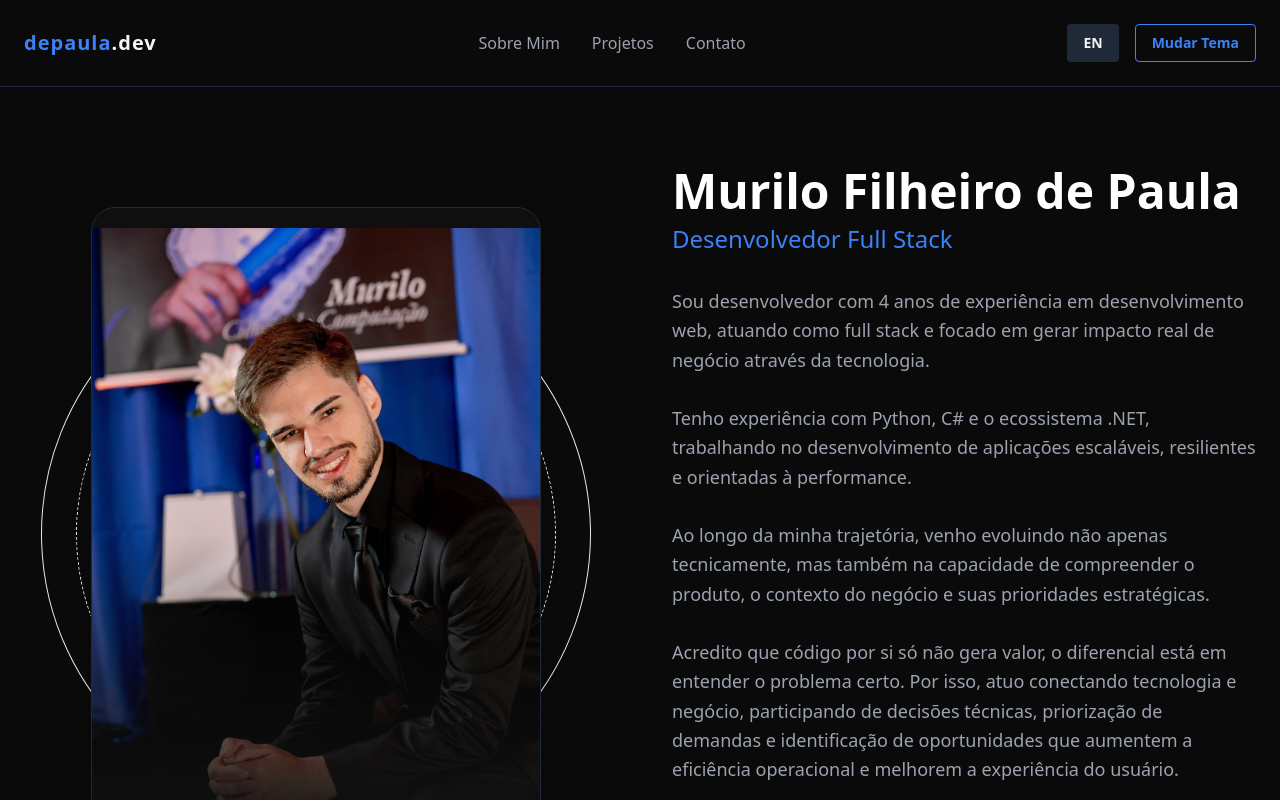
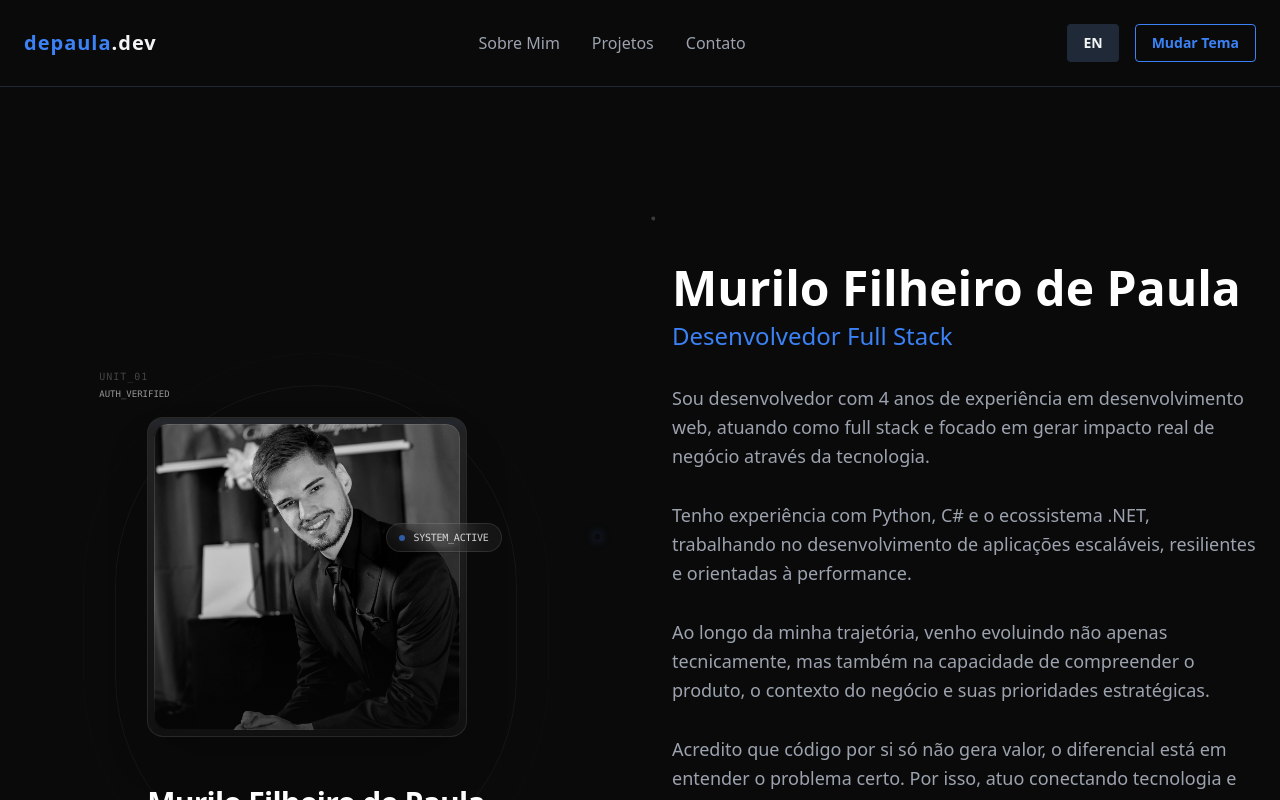
Before and after one commit to Depaula18/depaula.dev, a React (Vite) app: page / in a window 1280 px wide. Shown: the top 800 px of the page. Built offline with nearby package versions, Linux system fonts and the light colour scheme; no server answers; the database is empty.

Commit message:
feat: integração de componente visual na seção Sobre Mim

```diff
--- a/src/App.tsx
+++ b/src/App.tsx
@@ -5,6 +5,7 @@ import { collection, getDocs, orderBy, query } from 'firebase/firestore';
 import { db } from './firebase';
 import { useRef } from 'react';
 import emailjs from '@emailjs/browser';
+import PhotoFrame from './components/PhotoFrame';
 
 function App() {
   const { t, i18n } = useTranslation();
@@ -95,62 +96,19 @@ function App() {
 
       {/* SESSÃO HERO & SOBRE MIM */}
       <main className="container mx-auto px-6 py-20">
-        <section id="about" className="flex flex-col md:flex-row items-stretch gap-16">
+      <section id="about" className="flex flex-col xl:flex-row items-center gap-16">
 
-{/* ENQUADRAMENTO DE FOTO */}
-<div className="w-full md:w-1/2 flex justify-center relative items-center py-10">
-
-            {/* --- ANÉIS ORBITAIS ANIMADOS --- */}
-            <div className="absolute top-1/2 left-1/2 -translate-x-1/2 -translate-y-1/2 w-full aspect-square flex items-center justify-center pointer-events-none z-0">
-
-              {/* Anel Tracejado */}
-              <motion.div
-                animate={{ rotate: 360 }}
-                transition={{ duration: 30, repeat: Infinity, ease: "linear" }}
-                className="absolute w-full max-w-[480px] aspect-square border border-primary-500/40 rounded-full border-dashed"
-              />
-
-              {/* Anel Sólido Externo  */}
-              <motion.div
-                animate={{ rotate: -360 }}
-                transition={{ duration: 45, repeat: Infinity, ease: "linear" }}
-                className="absolute w-[115%] max-w-[550px] aspect-square border border-primary-500/10 rounded-full"
-              />
-            </div>
-
-            {/* O "Frame" do Enquadramento */}
-            <motion.div
-              initial={{ opacity: 0, y: 30 }}
-              animate={{ opacity: 1, y: 0 }}
-              transition={{ duration: 0.8, delay: 0.2 }}
-              className="relative z-10 w-full max-w-[450px] h-full min-h-[500px] rounded-3xl overflow-hidden bg-[#111111]/80 backdrop-blur-sm border border-gray-800 shadow-xl"
-            >
-
-              {/* Efeito de brilho INTERNO */}
-              <motion.div
-                animate={{ scale: [1, 1.1, 1], opacity: [0.3, 0.4, 0.3] }}
-                transition={{ duration: 5, repeat: Infinity, ease: "easeInOut" }}
-                className="absolute top-1/2 left-1/2 -translate-x-1/2 -translate-y-1/2 w-80 h-80 bg-primary-600 rounded-full blur-[120px] pointer-events-none"
-              />
-
-              {/* A Foto */}
-              <motion.img
-                src="/perfil.jpeg"
-                alt="Murilo De Paula"
-                initial={{ opacity: 0 }}
-                animate={{ opacity: 1 }}
-                transition={{ duration: 1, delay: 0.5 }}
-                className="absolute -bottom-10 right-0 h-[110%] w-auto object-contain z-10 [mask-image:linear-gradient(to_bottom,black_80%,transparent_100%)]"
-              />
-
-              {/* Gradiente de Fusão */}
-              <div className="absolute bottom-0 left-0 w-full h-1/2 bg-gradient-to-t from-[#111111] to-transparent z-20" />
-
-            </motion.div>
+          {/* ENQUADRAMENTO DE FOTO PREMIUM */}
+          <div className="w-full xl:w-1/2 flex justify-center relative items-center py-16">
+            <PhotoFrame
+              src="/perfil.jpeg"
+              name={t('hero_title')}
+              role={t('hero_subtitle')}
+            />
           </div>
 
           {/* TEXTO SOBRE MIM */}
-          <div className="w-full md:w-1/2">
+          <div className="w-full xl:w-1/2">
             <h1 className="text-5xl font-extrabold mb-2 text-white">
               {t('hero_title')}
             </h1>
--- /dev/null
+++ b/src/components/PhotoFrame.tsx
@@ -0,0 +1,202 @@
+import { motion, useReducedMotion, type Variants } from "framer-motion";
+
+export type PhotoFrameProps = {
+  src?: string;
+  alt?: string;
+  name?: string;
+  role?: string;
+  unitLabel?: string;
+  statusLabel?: string;
+  serial?: string;
+  className?: string;
+};
+
+const EASE_OUT_EXPO = [0.16, 1, 0.3, 1] as const;
+
+export function PhotoFrame({
+  src = "/perfil.jpeg",
+  alt = "Foto de perfil",
+  name = "Murilo Filheiro de Paula",
+  role = "Full Stack Developer · C# .NET + React",
+  unitLabel = "UNIT_01",
+  statusLabel = "AUTH_VERIFIED",
+  serial = "DEV.PORT.24",
+  className = "",
+}: PhotoFrameProps) {
+  const reduce = useReducedMotion();
+
+  const floatAnim = reduce
+    ? undefined
+    : { y: [0, -12, 0] };
+
+  const glowAnim = reduce
+    ? undefined
+    : { opacity: [0.4, 0.7, 0.4], scale: [1, 1.1, 1] };
+
+  const containerVariants: Variants = {
+    rest: {},
+    hover: {},
+  };
+
+  const tagVariants: Variants = {
+    rest: { x: 0 },
+    hover: { x: 16 },
+  };
+
+  const scanVariants: Variants = {
+    rest: { opacity: 0, y: "-100%" },
+    hover: {
+      opacity: 1,
+      y: "100%",
+      transition: {
+        y: { repeat: Infinity, duration: 3, ease: "linear" },
+        opacity: { duration: 0.4 },
+      },
+    },
+  };
+
+  return (
+    <div
+      className={`relative isolate flex min-h-screen items-center justify-center bg-void p-8 selection:bg-accent-blue/30 ${className}`}
+    >
+      {/* Atmosphere */}
+      <div className="pointer-events-none fixed inset-0">
+        <motion.div
+          aria-hidden
+          className="absolute left-1/2 top-1/2 h-[600px] w-[600px] -translate-x-1/2 -translate-y-1/2 rounded-full bg-accent-blue/10 blur-[120px]"
+          animate={glowAnim}
+          transition={{ duration: 4, repeat: Infinity, ease: "easeInOut" }}
+        />
+
+        {/* Orbital particles */}
+        {!reduce && (
+          <>
+            <motion.div
+              aria-hidden
+              className="absolute left-1/2 top-1/2"
+              style={{ transformOrigin: "0 0" }}
+              animate={{ rotate: 360 }}
+              transition={{ duration: 20, repeat: Infinity, ease: "linear" }}
+            >
+              <div className="h-1.5 w-1.5 -translate-x-1/2 -translate-y-1/2 translate-x-[140px] rounded-full bg-accent-blue/40 shadow-[0_0_10px_rgba(59,130,246,0.5)]" />
+            </motion.div>
+            <motion.div
+              aria-hidden
+              className="absolute left-1/2 top-1/2"
+              style={{ transformOrigin: "0 0" }}
+              animate={{ rotate: -360 }}
+              transition={{ duration: 25, repeat: Infinity, ease: "linear" }}
+            >
+              <div className="h-1 w-1 -translate-x-1/2 -translate-y-1/2 translate-x-[180px] rounded-full bg-white/20" />
+            </motion.div>
+          </>
+        )}
+      </div>
+
+      {/* Frame */}
+      <motion.div
+        className="group relative"
+        initial={{ opacity: 0, scale: 0.9, y: 20 }}
+        animate={{ opacity: 1, scale: 1, y: 0 }}
+        transition={{ duration: 1, ease: EASE_OUT_EXPO }}
+        variants={containerVariants}
+        whileHover="hover"
+
+      >
+        {/* Decorative outer rings */}
+        <div className="pointer-events-none absolute -inset-8 rounded-full border border-white/5 transition-colors duration-700 group-hover:border-accent-blue/20" />
+        <div className="pointer-events-none absolute -inset-16 rounded-full border border-white/[0.02]" />
+
+        {/* Top-left metadata */}
+        <div className="absolute -left-12 -top-12 flex flex-col gap-1 opacity-60 transition-opacity duration-500 group-hover:opacity-100">
+          <span className="font-mono text-[10px] uppercase tracking-widest text-white/40">
+            {unitLabel}
+          </span>
+          <span className="font-mono text-[9px] text-accent-blue/60">
+            {statusLabel}
+          </span>
+        </div>
+
+        {/* Bottom-right metadata */}
+        <div className="absolute -bottom-12 -right-12 flex flex-col items-end gap-1 opacity-40 transition-opacity duration-500 group-hover:opacity-100">
+          <span className="font-mono text-[10px] uppercase tracking-widest text-white/40">
+            {serial}
+          </span>
+          <div className="flex gap-1">
+            <div className="size-1 rounded-full bg-accent-blue/60" />
+            <div className="size-1 rounded-full bg-white/10" />
+            <div className="size-1 rounded-full bg-white/10" />
+          </div>
+        </div>
+
+        {/* Floating frame */}
+        <motion.div
+          className="relative"
+          animate={floatAnim}
+          transition={{ duration: 6, repeat: Infinity, ease: "easeInOut" }}
+        >
+          {/* Glass container */}
+          <motion.div
+            className="relative size-64 overflow-hidden rounded-2xl border border-white/10 bg-white/[0.03] p-1.5 shadow-2xl backdrop-blur-xl transition-[border-color,box-shadow] duration-500 group-hover:border-accent-blue/30 group-hover:shadow-accent-blue/20 md:size-80"
+            whileHover={{ scale: 1.02 }}
+            transition={{ duration: 0.5, ease: EASE_OUT_EXPO }}
+          >
+            {/* Top light refraction */}
+            <div className="pointer-events-none absolute inset-0 bg-gradient-to-b from-white/[0.08] to-transparent" />
+
+            {/* Scanning beam */}
+            <div className="pointer-events-none absolute inset-0 overflow-hidden">
+              <motion.div
+                className="h-px w-full bg-accent-blue/50 shadow-[0_0_15px_rgba(59,130,246,0.8)]"
+                variants={scanVariants}
+              />
+            </div>
+
+            {/* Photo slot */}
+            <div className="relative h-full w-full overflow-hidden rounded-[calc(1rem-2px)] bg-void">
+              <img
+                src={src}
+                alt={alt}
+                width={800}
+                height={800}
+                loading="lazy"
+                className="h-full w-full object-cover grayscale transition-all duration-700 group-hover:scale-110 group-hover:grayscale-0"
+              />
+              <div className="pointer-events-none absolute inset-0 rounded-[calc(1rem-2px)] ring-1 ring-inset ring-white/10" />
+              <div className="pointer-events-none absolute inset-0 bg-gradient-to-t from-void via-transparent to-transparent opacity-60" />
+            </div>
+          </motion.div>
+
+          {/* Floating tag */}
+          <motion.div
+            variants={tagVariants}
+            transition={{ duration: 0.5, ease: EASE_OUT_EXPO }}
+            className="absolute -right-4 top-1/3 flex items-center gap-2 rounded-full border border-white/10 bg-white/[0.05] px-3 py-1.5 backdrop-blur-md"
+            aria-label="System status: active"
+          >
+            <motion.div
+              className="size-1.5 rounded-full bg-accent-blue"
+              animate={reduce ? undefined : { opacity: [1, 0.4, 1] }}
+              transition={{ duration: 1.6, repeat: Infinity, ease: "easeInOut" }}
+            />
+            <span className="font-mono text-[10px] tracking-tight text-white/80">
+              SYSTEM_ACTIVE
+            </span>
+          </motion.div>
+        </motion.div>
+
+        {/* Nameplate */}
+        <div className="mt-12 text-center">
+          <h1 className="mb-2 font-display text-2xl font-bold tracking-tight text-white transition-colors duration-500 group-hover:text-accent-blue md:text-3xl">
+            {name}
+          </h1>
+          <p className="font-mono text-[11px] uppercase tracking-[0.3em] text-white/40">
+            {role}
+          </p>
+        </div>
+      </motion.div>
+    </div>
+  );
+}
+
+export default PhotoFrame;
--- a/tailwind.config.js
+++ b/tailwind.config.js
@@ -11,7 +11,9 @@ export default {
           400: 'var(--color-primary-400)',
           500: 'var(--color-primary-500)',
           600: 'var(--color-primary-600)',
-        }
+        },
+        void: '#0a0a0a',
+        'accent-blue': 'var(--color-primary-500)',
       }
     },
   },
```
